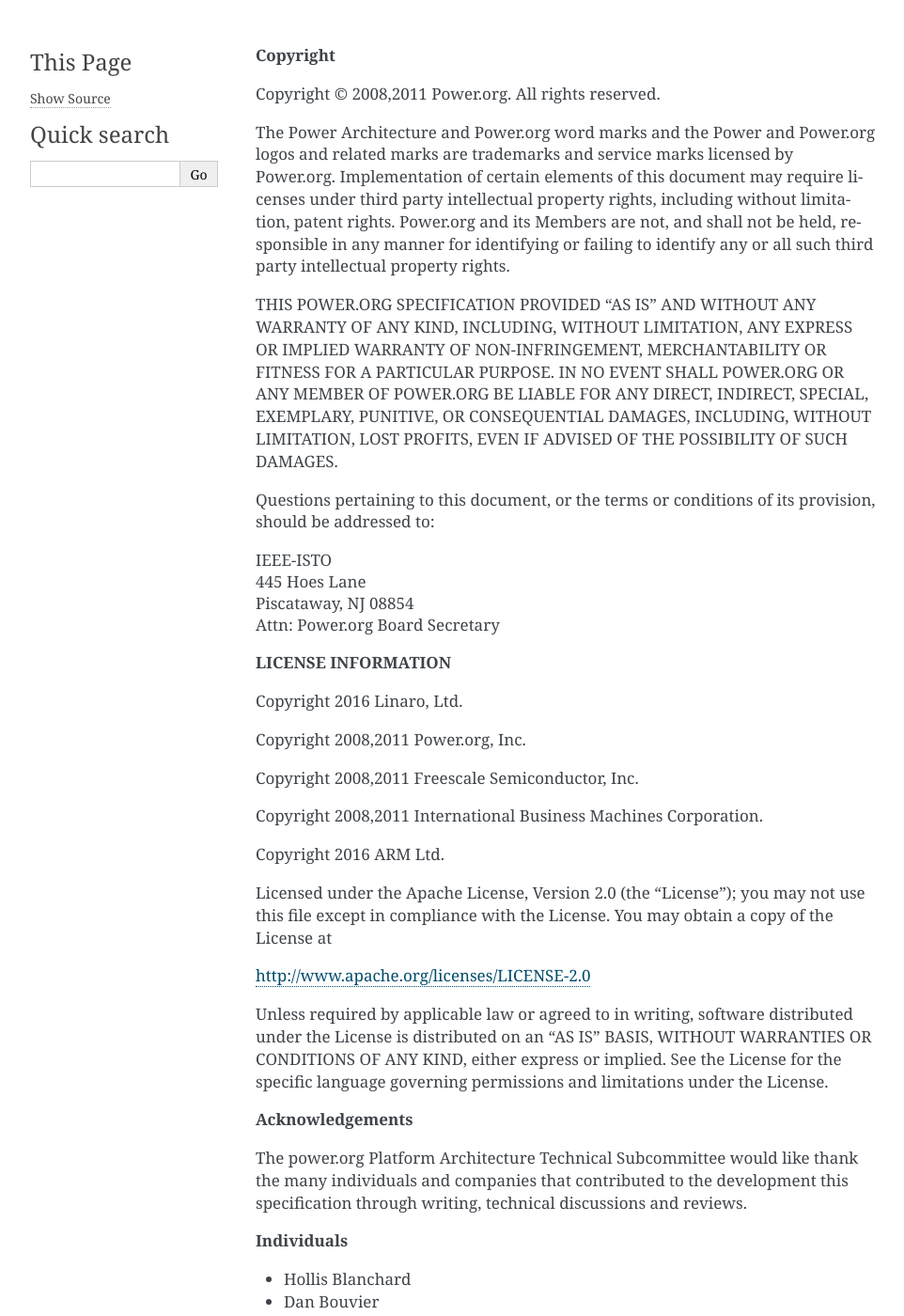
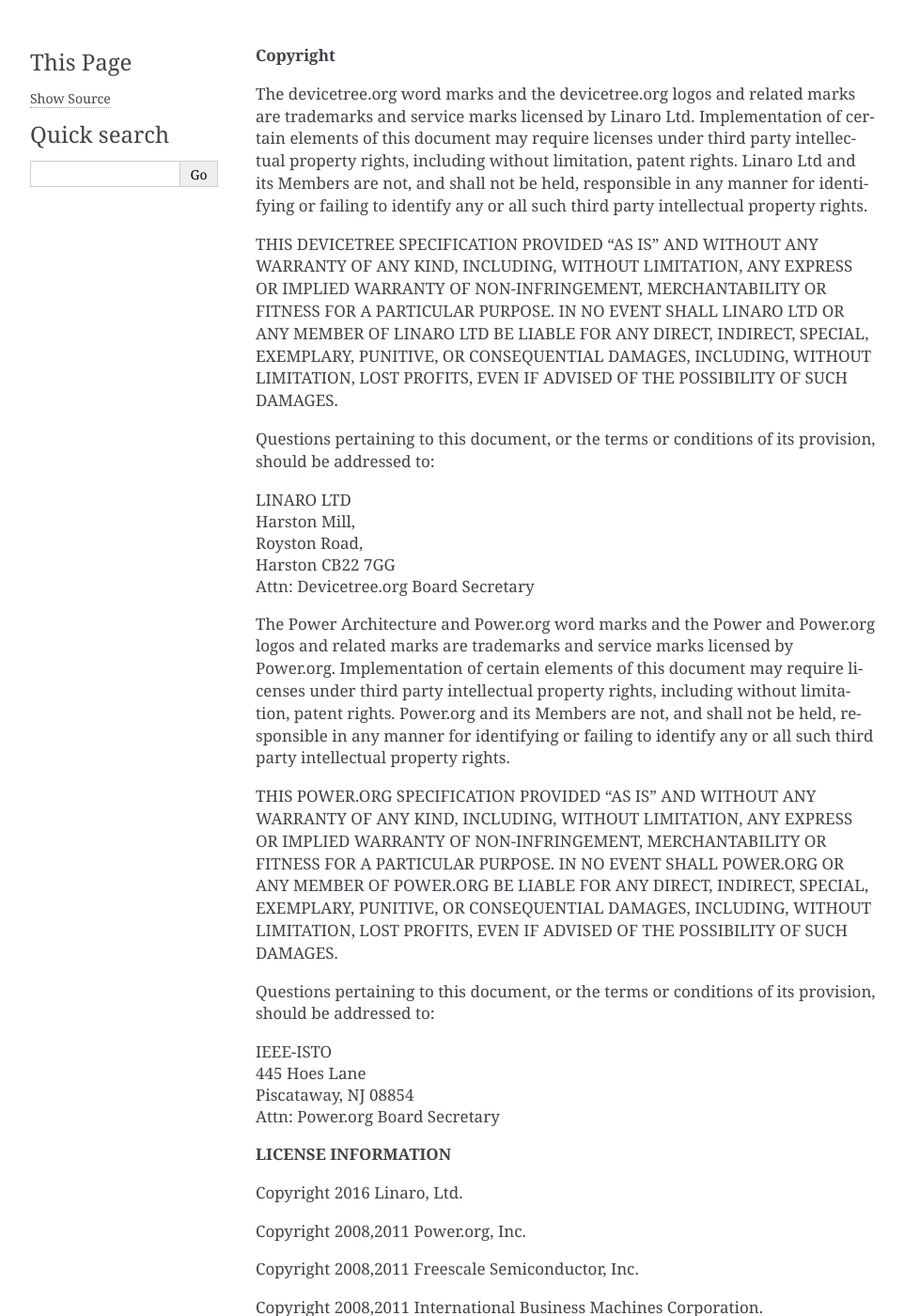
Before and after one commit to devicetree-org/devicetree-specification, a Sphinx documentation site: the page built from source/license.rst, in a window 1280 px wide and 1400 px high. Shown: the whole window at 94% size, without its empty margins (148-1110 px from the left). Built offline with Sphinx 7.4.7, drawn with Linux system fonts in a browser that asks for light colours; some of the changed text lies outside the part shown.

Commit message:
Updated license.rst
Updated copyright, licensing and acknowledgements

Signed-off-by: Kanta Vekaria <kanta.vekaria@linaro.org>

```diff
--- a/source/license.rst
+++ b/source/license.rst
@@ -1,6 +1,31 @@
 **Copyright**
 
-Copyright © 2008,2011 Power.org. All rights reserved.
+The devicetree.org word marks and the
+devicetree.org logos and related marks are trademarks and service marks
+licensed by Linaro Ltd. Implementation of certain elements of this
+document may require licenses under third party intellectual property
+rights, including without limitation, patent rights. Linaro Ltd and its
+Members are not, and shall not be held, responsible in any manner for
+identifying or failing to identify any or all such third party
+intellectual property rights.
+
+THIS DEVICETREE SPECIFICATION PROVIDED “AS IS” AND WITHOUT ANY WARRANTY
+OF ANY KIND, INCLUDING, WITHOUT LIMITATION, ANY EXPRESS OR IMPLIED
+WARRANTY OF NON-INFRINGEMENT, MERCHANTABILITY OR FITNESS FOR A
+PARTICULAR PURPOSE. IN NO EVENT SHALL LINARO LTD OR ANY MEMBER OF
+LINARO LTD BE LIABLE FOR ANY DIRECT, INDIRECT, SPECIAL, EXEMPLARY,
+PUNITIVE, OR CONSEQUENTIAL DAMAGES, INCLUDING, WITHOUT LIMITATION, LOST
+PROFITS, EVEN IF ADVISED OF THE POSSIBILITY OF SUCH DAMAGES.
+
+Questions pertaining to this document, or the terms or conditions of its
+provision, should be addressed to:
+
+| LINARO LTD
+| Harston Mill,
+| Royston Road,
+| Harston CB22 7GG
+| Attn: Devicetree.org Board Secretary
+
 
 The Power Architecture and Power.org word marks and the Power and
 Power.org logos and related marks are trademarks and service marks
@@ -100,6 +98,7 @@
 * Wind River
 
 **Other Acknowledgements**
+We would like to acknowledge Power.org for preparing and publishing the |epapr| specification.
 
 Significant aspects of the |spec-fullname| are based on work done by
 the Open Firmware Working Group which developed bindings for IEEE-1275.
```
Also changed, not shown: other parts of source/license.rst (+1 -28 lines).
